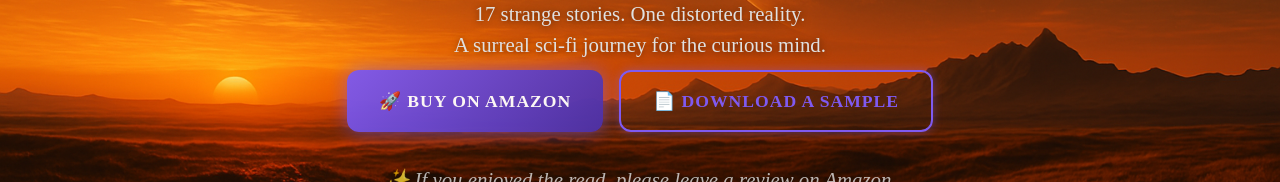
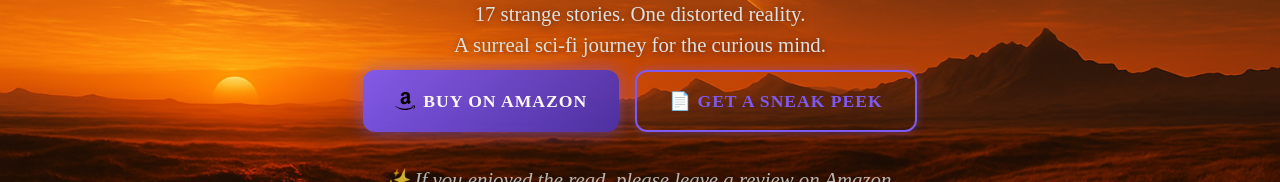
Before and after one commit to Belgarat/lostintheshell, a Next.js app: page / in a window 1280 px wide. Shown: the part 450-632 px from the top of the page. Built offline with nearby package versions, Linux system fonts and the light colour scheme.

Commit message:
Fix download icon

```diff
--- a/app/globals.css
+++ b/app/globals.css
@@ -84,6 +84,11 @@ h1, h2, h3, .title {
   letter-spacing: 1px;
   animation: pulse 3s infinite;
 }
+.btn img {
+  display: inline-block;
+  vertical-align: middle;
+}
+
 
 .btn:hover {
   transform: scale(1.05);
--- a/app/page.tsx
+++ b/app/page.tsx
@@ -47,11 +47,12 @@ export default function Home() {
             </p>
 
             <div className="buttons">
-                <button className="btn" onClick={handleAmazonClick}>
-                    🚀 Buy on Amazon
+                <button className="btn flex items-center gap-2" onClick={handleAmazonClick}>
+                    <img src="/amazon.svg" alt="Amazon logo" className="w-5 h-5" />
+                    Buy on Amazon
                 </button>
                 <button className="btn secondary" onClick={handleDownloadClick}>
-                    📄 Download a Sample
+                    📄 Get a sneak peek
                 </button>
             </div>
 
```
Also changed, not shown: public/amazon.svg (added).
